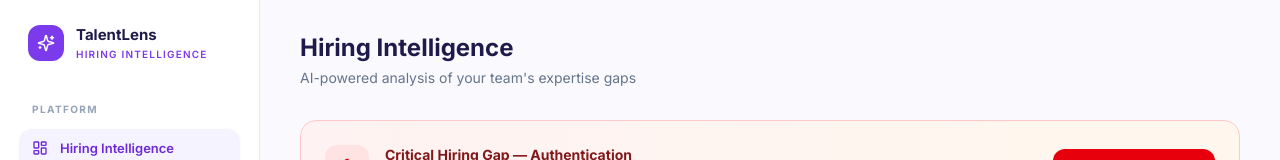
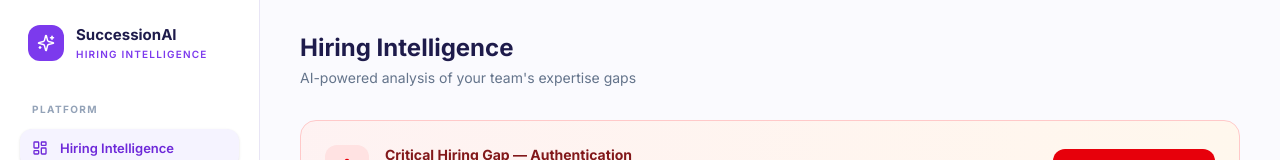
Before and after one commit to NatiSeifu/talent-support-hackathon, a Next.js app: page / in a window 1280 px wide. Shown: the top 160 px of the page. Built offline with nearby package versions, Linux system fonts and the light colour scheme.

Commit message:
mercor like UI

```diff
--- a/app/layout.tsx
+++ b/app/layout.tsx
@@ -2,7 +2,7 @@ import type { Metadata } from "next";
 import "./globals.css";
 
 export const metadata: Metadata = {
-  title: "TalentLens — Hiring Intelligence Platform",
+  title: "SuccessionAI — Hiring Intelligence Platform",
   description: "AI-powered organizational intelligence that turns team expertise data into precise hiring decisions."
 };
 
--- a/components/Sidebar.tsx
+++ b/components/Sidebar.tsx
@@ -32,7 +32,7 @@ export default function Sidebar({
         </div>
         <div>
           <div className="text-[15px] font-bold text-[var(--color-text-primary)]">
-            TalentLens
+            SuccessionAI
           </div>
           <div className="text-[10px] font-semibold uppercase tracking-[0.12em] text-[var(--color-primary-600)]">
             Hiring Intelligence
```
